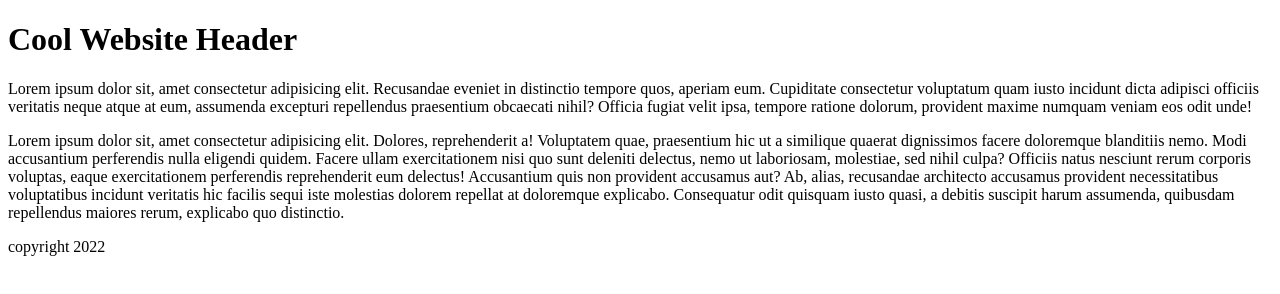
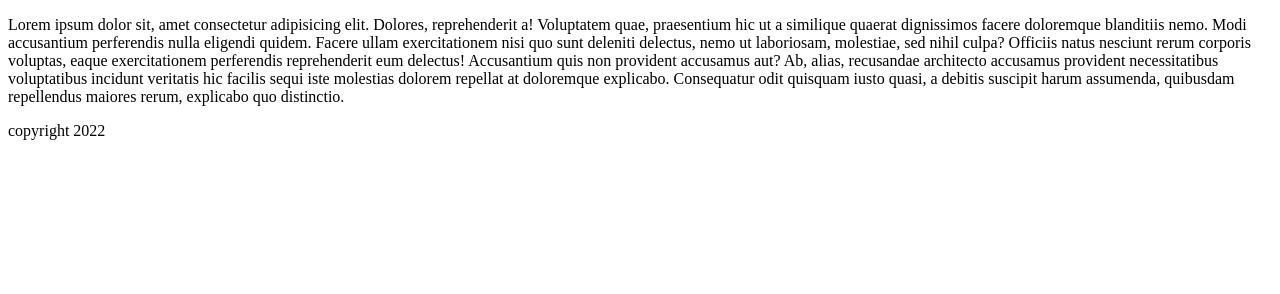
Before and after one commit to ScottMartino/git-branching-lesson, a plain HTML site: page index.html in a window 1280 px wide. Drawn offline with Linux system fonts and the light colour scheme.

Commit message:
remove broken html

```diff
--- a/index.html
+++ b/index.html
@@ -8,10 +8,7 @@
 </head>
 <body>
 
-    <header>
-      <h1>Cool Website Header</h1>
-      <p>Lorem ipsum dolor sit, amet consectetur adipisicing elit. Recusandae eveniet in distinctio tempore quos, aperiam eum. Cupiditate consectetur voluptatum quam iusto incidunt dicta adipisci officiis veritatis neque atque at eum, assumenda excepturi repellendus praesentium obcaecati nihil? Officia fugiat velit ipsa, tempore ratione dolorum, provident maxime numquam veniam eos odit unde!</p>
-    </header>
+
     <main>
       <p>Lorem ipsum dolor sit, amet consectetur adipisicing elit. Dolores, reprehenderit a! Voluptatem quae, praesentium hic ut a similique quaerat dignissimos facere doloremque blanditiis nemo. Modi accusantium perferendis nulla eligendi quidem. Facere ullam exercitationem nisi quo sunt deleniti delectus, nemo ut laboriosam, molestiae, sed nihil culpa? Officiis natus nesciunt rerum corporis voluptas, eaque exercitationem perferendis reprehenderit eum delectus! Accusantium quis non provident accusamus aut? Ab, alias, recusandae architecto accusamus provident necessitatibus voluptatibus incidunt veritatis hic facilis sequi iste molestias dolorem repellat at doloremque explicabo. Consequatur odit quisquam iusto quasi, a debitis suscipit harum assumenda, quibusdam repellendus maiores rerum, explicabo quo distinctio.</p>
     </main>
```
